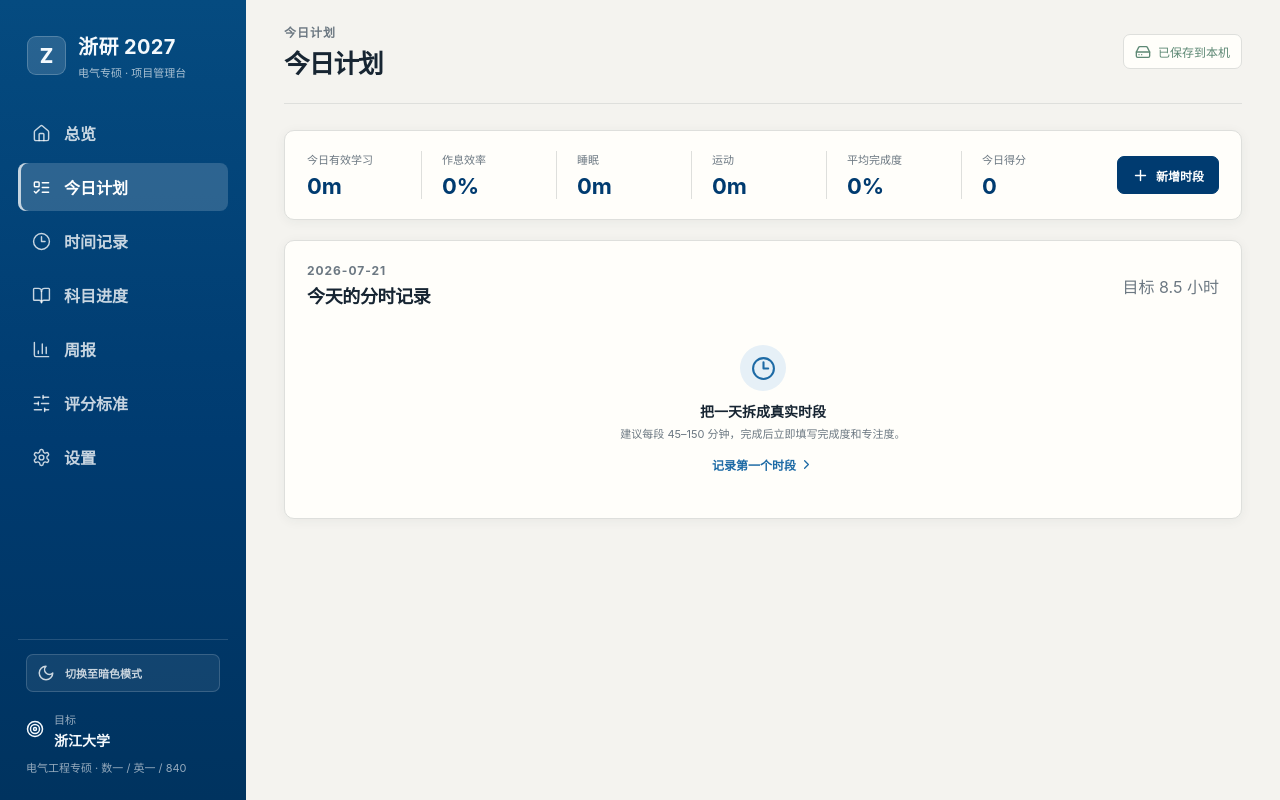
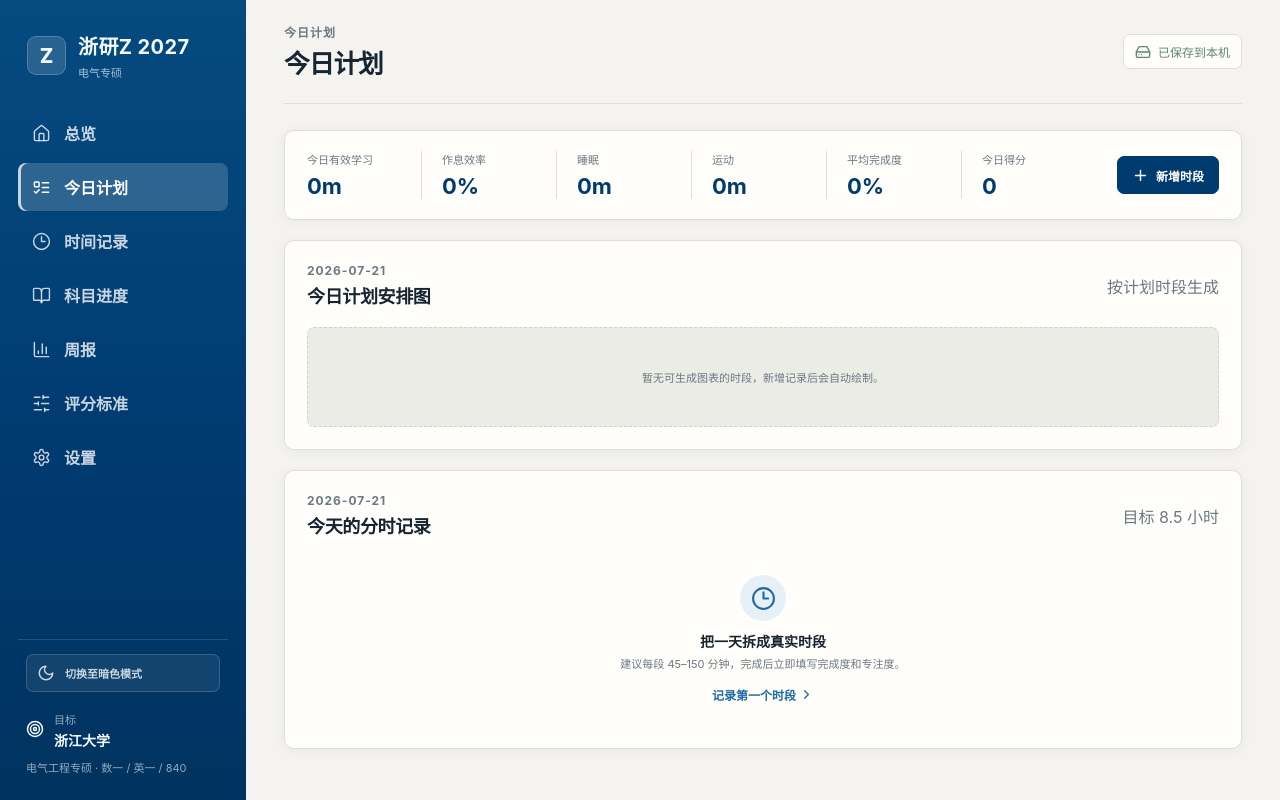
Before and after one commit to IIIILing/kaoyan-dashboard, a React (Vite) app: page / in a window 1280 px wide. Both pictures are taken after a click on the button "今日计划". Built offline with nearby package versions, Linux system fonts and the light colour scheme.

Commit message:
支持侧栏文案自定义与日程图表

```diff
--- a/src/App.tsx
+++ b/src/App.tsx
@@ -437,6 +437,10 @@ export default function Dashboard() {
         if (parsed.version === 1 && Array.isArray(parsed.subjects) && Array.isArray(parsed.sessions)) {
           const normalized: StudyState = {
             ...parsed,
+            profile: {
+              ...defaultStudyState.profile,
+              ...parsed.profile,
+            },
             scoring: {
               weights: {
                 ...defaultStudyState.scoring.weights,
@@ -632,7 +636,7 @@ export default function Dashboard() {
       <aside className={`sidebar ${mobileNavOpen ? "is-open" : ""}`}>
         <div className="brand-block">
           <div className="brand-mark">Z</div>
-          <div><strong>浙研 2027</strong><span>电气专硕 · 项目管理台</span></div>
+          <div><strong>{state.profile.sidebarTitle}</strong><span>{state.profile.sidebarSubtitle}</span></div>
         </div>
         <nav className="nav-list" aria-label="主要导航">
           {NAV.map((item) => {
@@ -659,8 +663,8 @@ export default function Dashboard() {
             {theme === "light" ? <Moon size={18} /> : <Sun size={18} />}
             <span>{theme === "light" ? "切换至暗色模式" : "切换至亮色模式"}</span>
           </button>
-          <div className="mini-target"><Target size={18} /><div><span>目标</span><strong>浙江大学</strong></div></div>
-          <p>电气工程专硕 · 数一 / 英一 / 840</p>
+          <div className="mini-target"><Target size={18} /><div><span>目标</span><strong>{state.profile.targetSchool}</strong></div></div>
+          <p>{state.profile.targetDescription}</p>
         </div>
       </aside>
 
@@ -822,6 +826,10 @@ function TodayView({ state, sessions, metrics, onRecord, onDelete }: { state: St
         <div><span>今日得分</span><strong>{metrics.score}</strong></div>
         <button className="primary-button" onClick={onRecord}><Plus size={17} />新增时段</button>
       </section>
+      <section className="panel schedule-panel">
+        <div className="panel-heading"><div><p className="card-kicker">{localDate()}</p><h2>今日计划安排图</h2></div><span className="muted">按计划时段生成</span></div>
+        <DayScheduleChart sessions={sessions} state={state} mode="planned" />
+      </section>
       <section className="panel">
         <div className="panel-heading"><div><p className="card-kicker">{localDate()}</p><h2>今天的分时记录</h2></div><span className="muted">目标 {state.profile.dailyTargetHours} 小时</span></div>
         {sessions.length ? <SessionTable sessions={sessions} state={state} onDelete={onDelete} /> : <EmptyState icon={Clock3} title="把一天拆成真实时段" detail="建议每段 45–150 分钟，完成后立即填写完成度和专注度。" action="记录第一个时段" onAction={onRecord} />}
@@ -837,7 +845,9 @@ function RecordsView({ state, onRecord, onDelete }: { state: StudyState; onRecor
       <div className="page-actions"><p className="muted">共 {state.sessions.length} 条记录 · 当前浏览器本地保存</p><button className="primary-button" onClick={onRecord}><Plus size={17} />新增记录</button></div>
       {dates.length ? dates.map((date) => (
         <section className="panel" key={date}>
-          <div className="panel-heading"><h2>{date}</h2><strong>{formatMinutes(sessionsForDate(state.sessions, date).reduce((sum, item) => sum + item.actualMinutes, 0))}</strong></div>
+          <div className="panel-heading"><div><p className="card-kicker">{date}</p><h2>实际时间记录图</h2></div><strong>{formatMinutes(sessionsForDate(state.sessions, date).reduce((sum, item) => sum + item.actualMinutes, 0))}</strong></div>
+          <DayScheduleChart sessions={sessionsForDate(state.sessions, date)} state={state} mode="actual" />
+          <div className="schedule-table-divider" />
           <SessionTable sessions={sessionsForDate(state.sessions, date)} state={state} onDelete={onDelete} />
         </section>
       )) : <section className="panel"><EmptyState icon={Clock3} title="记录会按日期沉淀在这里" detail="完成第一条记录后，可在这里查看全部历史。" action="新增记录" onAction={onRecord} /></section>}
@@ -1008,6 +1018,10 @@ function SettingsView({ state, updateState, onExport, onImport, onReset }: { sta
         <div className="form-grid">
           <label><span>称呼</span><input value={state.profile.name} onChange={(e) => updateProfile("name", e.target.value)} /></label>
           <label className="wide"><span>目标项目</span><input value={state.profile.target} onChange={(e) => updateProfile("target", e.target.value)} /></label>
+          <label><span>侧栏主标题</span><input value={state.profile.sidebarTitle} onChange={(e) => updateProfile("sidebarTitle", e.target.value)} /></label>
+          <label className="wide"><span>侧栏副标题</span><input value={state.profile.sidebarSubtitle} onChange={(e) => updateProfile("sidebarSubtitle", e.target.value)} /></label>
+          <label><span>目标院校</span><input value={state.profile.targetSchool} onChange={(e) => updateProfile("targetSchool", e.target.value)} /></label>
+          <label className="wide"><span>目标说明</span><input value={state.profile.targetDescription} onChange={(e) => updateProfile("targetDescription", e.target.value)} /></label>
           <label><span>暂定初试日期</span><input type="date" value={state.profile.examDate} onChange={(e) => updateProfile("examDate", e.target.value)} /></label>
           <label><span>每日目标小时</span><input type="number" min="1" max="16" step="0.5" value={state.profile.dailyTargetHours} onChange={(e) => updateProfile("dailyTargetHours", Number(e.target.value))} /></label>
           <label><span>目标起床</span><input type="time" value={state.profile.wakeTime} onChange={(e) => updateProfile("wakeTime", e.target.value)} /></label>
@@ -1131,6 +1145,53 @@ function SessionTable({ sessions, state, onDelete }: { sessions: StudySession[];
   return <div className="session-table">{sessions.map((session) => { const subject = state.subjects.find((item) => item.id === session.subjectId); const activity = lifeActivity(session.subjectId); return <div className="session-row" key={session.id}><span className="subject-indicator" style={{ background: subject?.accent ?? activity?.accent }} /><time>{session.start}–{session.end}</time><div><strong>{session.task}</strong><span>{subject?.name ?? activity?.name ?? "其他"}{session.note ? ` · ${session.note}` : ""}</span></div><span className="session-duration">{formatMinutes(session.actualMinutes)}</span><span className="completion-pill">{activity ? "生活" : `${session.completion}%`}</span><button onClick={() => onDelete(session.id)} aria-label="删除记录"><Trash2 size={16} /></button></div>; })}</div>;
 }
 
+function DayScheduleChart({ sessions, state, mode }: {
+  sessions: StudySession[];
+  state: StudyState;
+  mode: "planned" | "actual";
+}) {
+  const durationFor = (session: StudySession) => {
+    const stored = mode === "planned" ? session.plannedMinutes : session.actualMinutes;
+    return Math.min(24 * 60, Math.max(0, Number(stored) || minutesBetween(session.start, session.end, session.subjectId === "sleep")));
+  };
+  const chartSessions = sessions.filter((session) => durationFor(session) > 0);
+  const hours = [0, 6, 12, 18, 24];
+
+  if (!chartSessions.length) {
+    return <div className="schedule-empty">暂无可生成图表的时段，新增记录后会自动绘制。</div>;
+  }
+
+  return (
+    <div className="day-schedule" aria-label={mode === "planned" ? "今日计划安排图" : "实际时间记录图"}>
+      <div className="schedule-axis-label" />
+      <div className="schedule-axis">{hours.map((hour) => <span key={hour} style={{ left: `${hour / 24 * 100}%` }}>{String(hour).padStart(2, "0")}:00</span>)}</div>
+      {chartSessions.map((session) => {
+        const subject = state.subjects.find((item) => item.id === session.subjectId);
+        const activity = lifeActivity(session.subjectId);
+        const duration = durationFor(session);
+        const start = timeToMinutes(session.start);
+        const firstDuration = Math.min(duration, 24 * 60 - start);
+        const wrappedDuration = Math.max(0, duration - firstDuration);
+        const end = (start + duration) % (24 * 60);
+        const endLabel = minutesToTime(end);
+        const color = subject?.accent ?? activity?.accent ?? "var(--accent)";
+        const title = `${session.task} · ${session.start}–${endLabel} · ${formatMinutes(duration)}`;
+        return (
+          <div className="schedule-row" key={session.id}>
+            <div className="schedule-row-label"><strong>{session.task}</strong><span>{session.start}–{endLabel}</span></div>
+            <div className="schedule-track">
+              {hours.map((hour) => <i className="schedule-gridline" key={hour} style={{ left: `${hour / 24 * 100}%` }} />)}
+              <span className="schedule-block" title={title} style={{ left: `${start / (24 * 60) * 100}%`, width: `${firstDuration / (24 * 60) * 100}%`, background: color }} />
+              {wrappedDuration > 0 && <span className="schedule-block" title={title} style={{ left: 0, width: `${wrappedDuration / (24 * 60) * 100}%`, background: color }} />}
+            </div>
+          </div>
+        );
+      })}
+      <div className="schedule-legend"><span><i />{mode === "planned" ? "计划时段" : "实际记录"}</span><small>横轴为 00:00–24:00，悬停色块可查看详情</small></div>
+    </div>
+  );
+}
+
 function ProgressRing({ value, label, compact = false, color }: { value: number; label?: string; compact?: boolean; color?: string }) {
   return <div className={`progress-ring ${compact ? "compact" : ""}`} style={{ "--progress": `${Math.min(100, Math.max(0, value)) * 3.6}deg`, "--ring-color": color ?? "var(--accent)" } as React.CSSProperties}><div><strong>{value}%</strong>{label && <span>{label}</span>}</div></div>;
 }
--- a/src/study-state.ts
+++ b/src/study-state.ts
@@ -44,6 +44,10 @@ export type StudyState = {
   profile: {
     name: string;
     target: string;
+    sidebarTitle: string;
+    sidebarSubtitle: string;
+    targetSchool: string;
+    targetDescription: string;
     examDate: string;
     dailyTargetHours: number;
     wakeTime: string;
@@ -61,6 +65,10 @@ export const defaultStudyState: StudyState = {
   profile: {
     name: "Jimmy",
     target: "2027 浙江大学电气工程专硕",
+    sidebarTitle: "浙研Z 2027",
+    sidebarSubtitle: "电气专硕",
+    targetSchool: "浙江大学",
+    targetDescription: "电气工程专硕 · 数一 / 英一 / 840",
     examDate: "2026-12-20",
     dailyTargetHours: 8.5,
     wakeTime: "07:30",
--- a/src/styles.css
+++ b/src/styles.css
@@ -209,6 +209,30 @@ button { color: inherit; }
 .session-row > button { border: 0; background: transparent; color: var(--faint); cursor: pointer; padding: 5px; }
 .session-row > button:hover { color: var(--danger); }
 
+.schedule-panel { overflow: hidden; }
+.day-schedule { display: grid; grid-template-columns: minmax(112px, 180px) minmax(520px, 1fr); column-gap: 14px; overflow-x: auto; padding: 2px 2px 4px; }
+.schedule-axis-label { min-height: 25px; }
+.schedule-axis { position: relative; min-height: 25px; color: var(--faint); font-size: 9px; font-variant-numeric: tabular-nums; }
+.schedule-axis span { position: absolute; transform: translateX(-50%); }
+.schedule-axis span:first-child { transform: none; }
+.schedule-axis span:last-child { transform: translateX(-100%); }
+.schedule-row { display: contents; }
+.schedule-row-label { min-width: 0; min-height: 39px; padding: 7px 0; border-top: 1px solid var(--line); }
+.schedule-row-label strong, .schedule-row-label span { display: block; overflow: hidden; white-space: nowrap; text-overflow: ellipsis; }
+.schedule-row-label strong { font-size: 11px; }
+.schedule-row-label span { margin-top: 3px; color: var(--muted); font-size: 9px; font-variant-numeric: tabular-nums; }
+.schedule-track { position: relative; min-height: 39px; border-top: 1px solid var(--line); background: linear-gradient(90deg, transparent, var(--bg-soft)); }
+.schedule-gridline { position: absolute; inset-block: 0; width: 1px; background: var(--line); pointer-events: none; }
+.schedule-gridline:last-of-type { transform: translateX(-1px); }
+.schedule-block { position: absolute; top: 9px; height: 20px; min-width: 3px; border: 1px solid color-mix(in srgb, #fff 24%, transparent); border-radius: 4px; opacity: .9; box-shadow: 0 2px 5px rgba(20, 42, 58, .12); cursor: help; }
+.schedule-block:hover { opacity: 1; filter: saturate(1.1) brightness(1.04); }
+.schedule-legend { grid-column: 1 / -1; display: flex; align-items: center; justify-content: space-between; gap: 18px; padding-top: 12px; color: var(--muted); font-size: 9px; }
+.schedule-legend span { display: inline-flex; align-items: center; gap: 6px; }
+.schedule-legend span i { width: 18px; height: 7px; border-radius: 3px; background: var(--accent); }
+.schedule-legend small { color: var(--faint); font-size: 9px; }
+.schedule-empty { min-height: 100px; display: grid; place-items: center; padding: 20px; border: 1px dashed var(--line-strong); border-radius: 7px; color: var(--muted); background: var(--bg-soft); font-size: 11px; text-align: center; }
+.schedule-table-divider { height: 1px; margin: 20px 0 3px; background: var(--line); }
+
 .progress-hero { display: flex; align-items: center; justify-content: space-between; padding: 28px 34px; }
 .progress-hero > div > strong { display: block; color: var(--primary); font-size: 58px; letter-spacing: -.06em; margin: 7px 0; }
 .progress-hero .muted { margin: 0; font-size: 12px; }
@@ -337,6 +361,9 @@ input:focus, select:focus, textarea:focus { border-color: var(--accent); box-sha
   .form-grid .wide { grid-column: auto; }
   .session-row { grid-template-columns: 7px 82px 1fr 28px; gap: 8px; padding: 10px 0; }
   .session-duration, .completion-pill { display: none; }
+  .day-schedule { grid-template-columns: 96px 520px; column-gap: 10px; }
+  .schedule-legend { justify-content: flex-start; }
+  .schedule-legend small { display: none; }
   .phase-row { grid-template-columns: 95px 1fr 38px; }
   .bar-chart { gap: 7px; padding-inline: 0; }
   .bar-track { width: 62%; }
```
